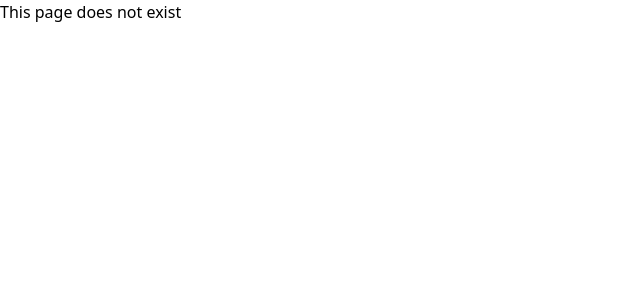
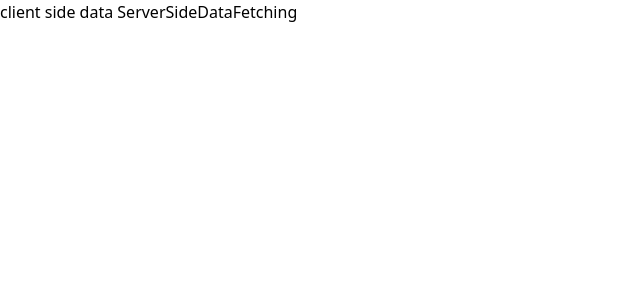
Before and after one commit to ngaharon/NextJs24, a Next.js app: page /client-data-fetching in a window 1280 px wide. Before the commit this address had no page. Shown: the top 300 px of the page, without its empty margins (0-640 px from the left). Built offline with nearby package versions, Linux system fonts and the light colour scheme.

Commit message:
error change

```diff
--- /dev/null
+++ b/src/app/client-data-fetching/page.js
@@ -0,0 +1,15 @@
+'use client';
+
+//useEffect hook
+//swr, useSwr hook
+//with loading state
+
+export default function ClientSideDataFetching() {
+    return (
+        <div>
+            <h1>
+                client side data ServerSideDataFetching
+            </h1>
+        </div>
+    );
+};
--- a/src/app/not-found.js
+++ b/src/app/not-found.js
@@ -1,9 +1,12 @@
 
 
 export default function NotFound() {
-    return <div>
+    return (
+      <div>
         <h1>
-            This page does not exist
+            Oops! page not exist
         </h1>
-    </div>
+        <Link href={"/"}>Go back home</Link>
+      </div>
+    );
 }
--- /dev/null
+++ b/src/app/server-data-fetch/page.js
@@ -0,0 +1,33 @@
+
+
+//fetch API
+
+async function fetchListOfUsers() {
+
+    try {
+
+        const apiResponse = await fetch('https://dummyjson.com/users');
+        const result = await apiResponse.json();
+
+        return result.users
+
+    } catch(error) {
+        throw new Error(error);
+    }
+
+}
+
+export default async function ServerSideDataFetching() {
+
+    const listOfUsers = await fetchListOfUsers();
+
+    console.log(listOfUsers);
+
+    return (
+        <div>
+            <h1>
+                server side data Fetching
+            </h1>
+        </div>
+    );
+};
```
